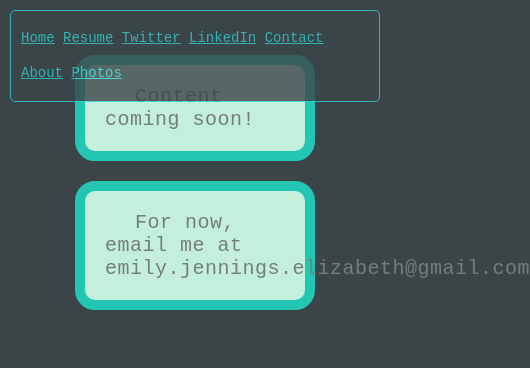
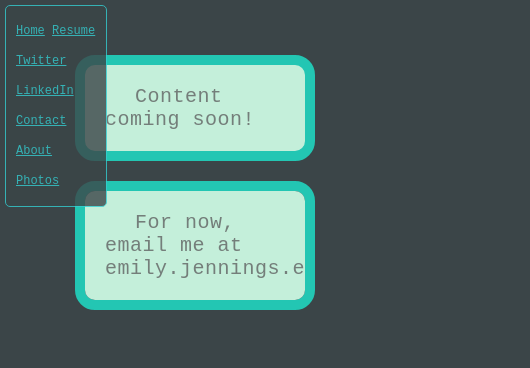
Before and after one commit to emilyjennings/emilyjennings.github.io, a plain HTML site: page contact/index.html in a window 390 px wide. Shown: the whole page, 530 px wide, since content can reach past the window. Drawn offline with Linux system fonts and the light colour scheme.

Commit message:
fixed media queries in contact and about pages

```diff
--- a/contact/index.html
+++ b/contact/index.html
@@ -6,6 +6,7 @@
     </title>
     <link rel="stylesheet" href="../css/reset.css">
     <link rel="stylesheet" href="../css/contact.css">
+      <meta name="viewport" content="width=device-width, initial-scale1">
   </head>
   <body>
     <p>Content coming soon!</p>
--- a/css/about.css
+++ b/css/about.css
@@ -72,3 +72,25 @@ a:link, a:visited {
 a:hover {
   color: #C4EFDA;
 }
+
+@media all and (max-width: 768px) {
+
+  .nav {
+      overflow: hidden;
+      background-color: #3B4548;
+      position: fixed;
+      float: left;
+      left: 0;
+      text-align: left;
+      border-radius: 5px;
+      margin: 5px;
+      border: 1px solid #35CDD1;
+      line-height: 2.5em;
+      font-family: monospace;
+      font-size: 12px;
+      padding: 10px;
+      opacity: 0.8;
+      width: 80px;
+    }
+
+}
--- a/css/contact.css
+++ b/css/contact.css
@@ -51,3 +51,30 @@ a:link, a:visited {
 a:hover {
   color: #C4EFDA;
 }
+
+@media all and (max-width: 768px) {
+
+  p {
+    width: wrap;
+    overflow: scroll;
+  }
+
+  .nav {
+      overflow: hidden;
+      background-color: #3B4548;
+      position: fixed;
+      float: left;
+      left: 0;
+      text-align: left;
+      border-radius: 5px;
+      margin: 5px;
+      border: 1px solid #35CDD1;
+      line-height: 2.5em;
+      font-family: monospace;
+      font-size: 12px;
+      padding: 10px;
+      opacity: 0.8;
+      width: 80px;
+    }
+
+}
```
Also changed, not shown: about/index.html (+2 -0 lines).
